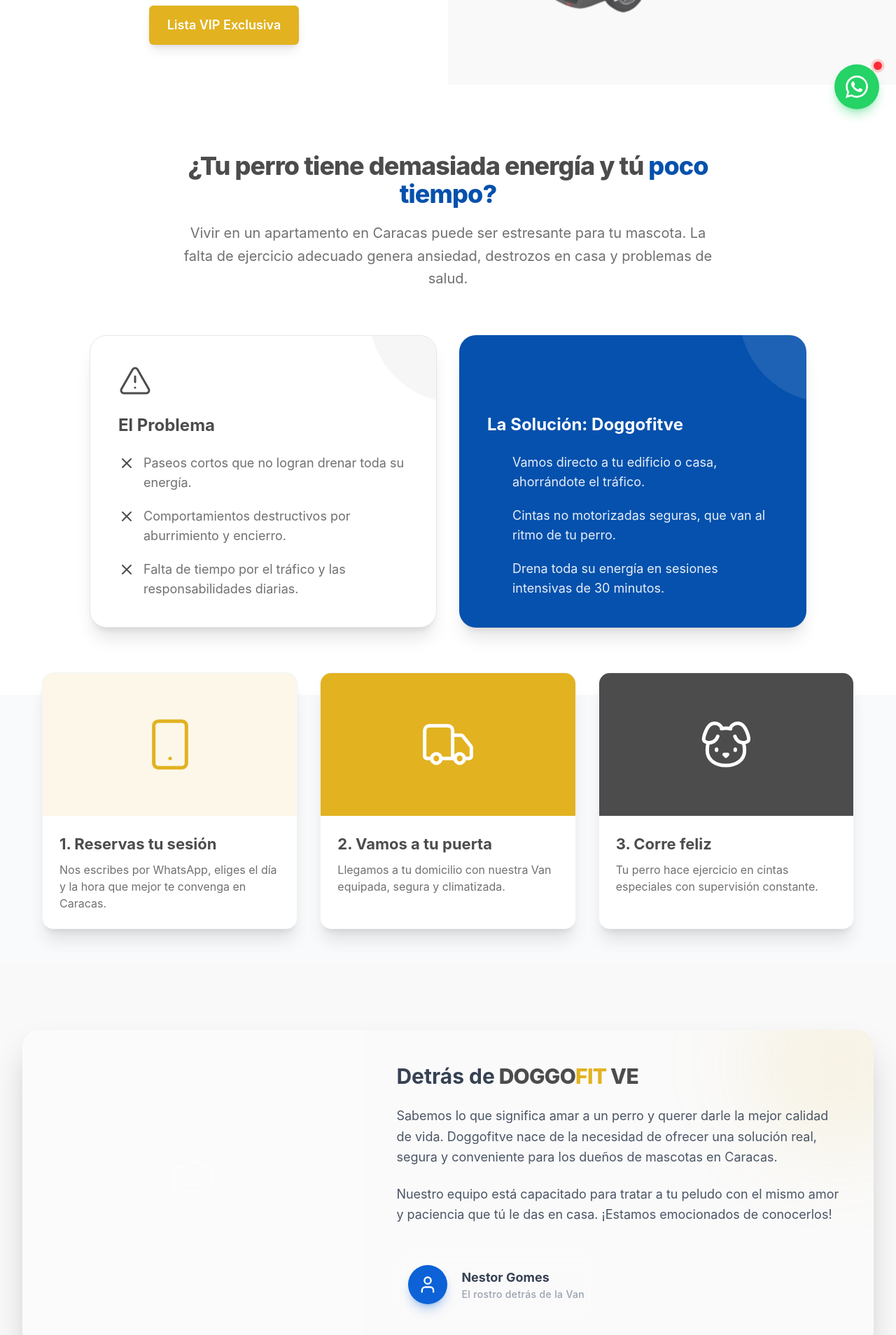
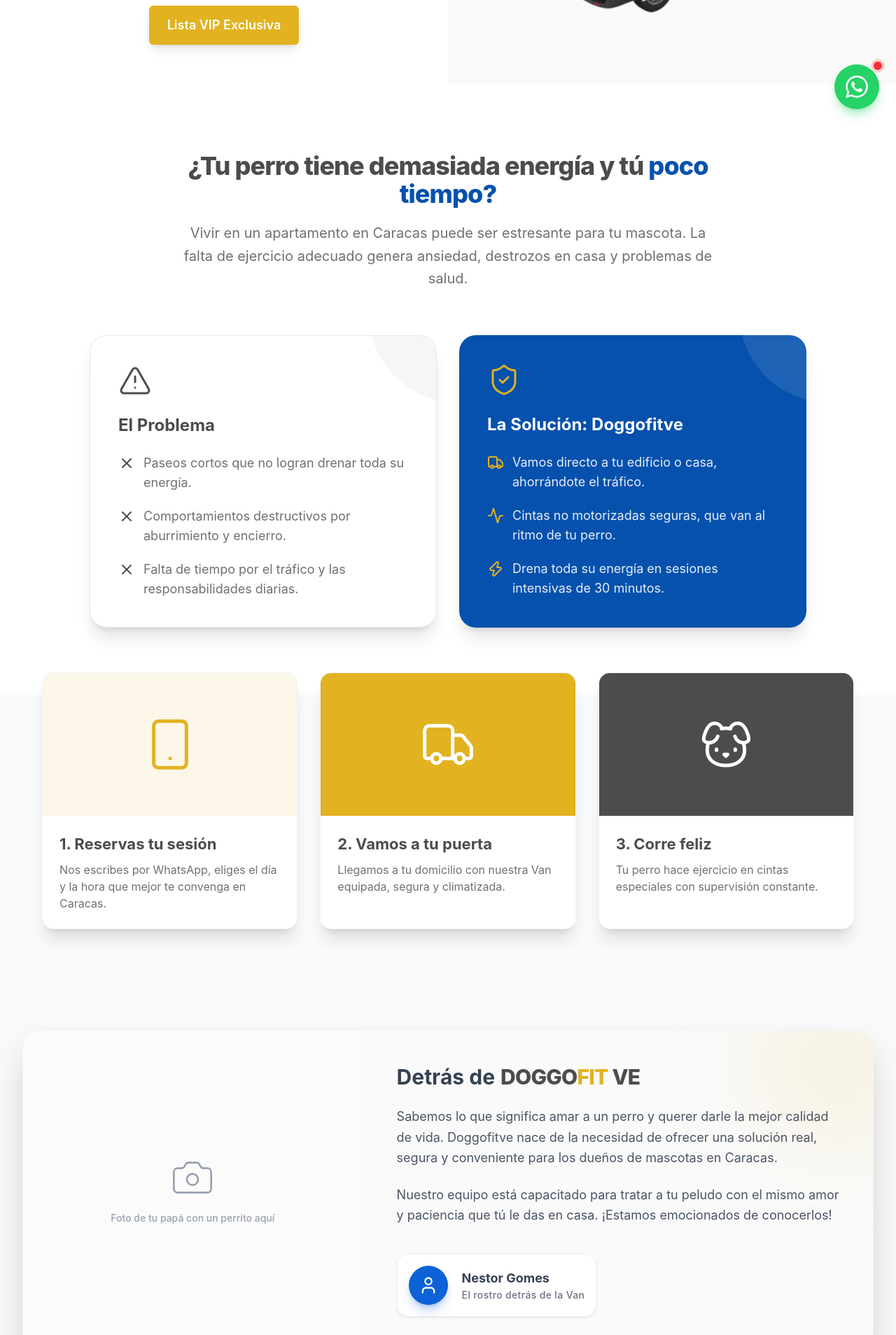
Before and after one commit to andreagomesavg/DoggoFitve, a React (Vite) app: page / in a window 1280 px wide. Shown: the part 620-2528 px from the top of the page at 70% size. Built offline with nearby package versions, Linux system fonts and the light colour scheme.

Commit message:
Agregando animaciones hasta la parte de about

```diff
--- a/package.json
+++ b/package.json
@@ -12,6 +12,8 @@
   "dependencies": {
     "@supabase/supabase-js": "^2.107.0",
     "@tailwindcss/vite": "^4.3.0",
+    "aos": "^2.3.4",
+    "framer-motion": "^12.40.0",
     "lucide-react": "^1.17.0",
     "react": "^19.2.6",
     "react-dom": "^19.2.6",
--- a/src/components/About.jsx
+++ b/src/components/About.jsx
@@ -1,22 +1,53 @@
 // src/components/About.jsx
 import React from 'react';
 import { Camera, User } from 'lucide-react';
+import { motion } from 'framer-motion';
 
 const About = () => {
+  // Variantes para el contenedor principal
+  const containerVariants = {
+    hidden: { opacity: 0, y: 50 },
+    visible: {
+      opacity: 1,
+      y: 0,
+      transition: {
+        duration: 0.7,
+        ease: "easeOut",
+        staggerChildren: 0.2, // Escalonamiento de los elementos hijos
+        delayChildren: 0.3    // Espera un poco antes de empezar a animar los textos
+      }
+    }
+  };
+
+  // Variantes para los textos que entran desde la derecha
+  const textVariants = {
+    hidden: { opacity: 0, x: 30 },
+    visible: {
+      opacity: 1,
+      x: 0,
+      transition: { duration: 0.6, ease: "easeOut" }
+    }
+  };
+
   return (
-    <section className="py-24 bg-[#f9f9f9] font-sans">
+    <section className="py-24 bg-[#f9f9f9] font-sans overflow-hidden">
       <div className="max-w-7xl mx-auto px-4 sm:px-6 lg:px-8">
 
-        {/* Contenedor Principal (Gris Corporativo) */}
-        <div className="bg-[#f9f9f9]/10 rounded-3xl overflow-hidden shadow-2xl flex flex-col md:flex-row relative">
+        {/* Contenedor Principal Animado */}
+        <motion.div
+          variants={containerVariants}
+          initial="hidden"
+          whileInView="visible"
+          viewport={{ once: true, margin: "-50px" }}
+          className="bg-[#f9f9f9]/10 rounded-3xl overflow-hidden shadow-2xl flex flex-col md:flex-row relative border border-gray-100"
+        >
 
           {/* Brillo decorativo sutil de fondo */}
           <div className="absolute top-0 right-0 w-64 h-64 bg-[#e2b220]/10 rounded-full blur-3xl -mr-20 -mt-20 pointer-events-none"></div>
 
           {/* Área de la Foto (Placeholder) */}
-          {/* Sustituye la ruta del src cuando tengas la foto real y descomenta la etiqueta <img> */}
-          <div className="md:w-2/5 bg-[#f9f9f9]/10 min-h-[350px] flex items-center justify-center relative overflow-hidden group">
-            <div className="text-white/40 flex flex-col items-center transition-transform duration-500 group-hover:scale-110">
+          <div className="md:w-2/5 bg-[#f9f9f9]/10 min-h-[350px] flex items-center justify-center relative overflow-hidden group border-r border-gray-100/50">
+            <div className="text-gray-400 flex flex-col items-center transition-transform duration-500 group-hover:scale-110">
               <Camera className="w-16 h-16 mb-4" strokeWidth={1} />
               <p className="text-sm px-10 text-center font-medium">
                 Foto de tu papá con un perrito aquí
@@ -27,38 +58,37 @@
 
           {/* Área de Texto */}
           <div className="md:w-3/5 p-8 md:p-12 flex flex-col justify-center relative z-10">
-            <h2 className="text-3xl font-bold text-gray-700 mb-6">
+
+            <motion.h2 variants={textVariants} className="text-3xl font-bold text-gray-700 mb-6 flex flex-wrap items-center gap-2">
               Detrás de
+              <span className="font-extrabold sm:text-3xl tracking-tight">
+                <span className="text-[#4c4c4c]">DOGGO</span><span className="text-[#e2b220]">FIT</span>
+                <span className="text-[#4c4c4c]"> VE</span>
+              </span>
+            </motion.h2>
 
-      <span className="font-extrabold  sm:text-3xl tracking-tight">
+            <motion.p variants={textVariants} className="text-gray-600 text-lg mb-6 leading-relaxed">
+              Sabemos lo que significa amar a un perro y querer darle la mejor calidad de vida. Doggofitve nace de la necesidad de ofrecer una solución real, segura y conveniente para los dueños de mascotas en Caracas.
+            </motion.p>
 
-        <span className="text-[#4c4c4c]">  DOGGO</span><span className="text-[#e2b220]">FIT</span>
-        <span className="text-[#4c4c4c]"> VE</span>
-      </span>
-
-            </h2>
-
-            <p className="text-gray-600 text-lg mb-6 leading-relaxed">
-              Sabemos lo que significa amar a un perro y querer darle la mejor calidad de vida. Doggofitve nace de la necesidad de ofrecer una solución real, segura y conveniente para los dueños de mascotas en Caracas.
-            </p>
-
-            <p className="text-gray-600 text-lg leading-relaxed mb-10">
+            <motion.p variants={textVariants} className="text-gray-600 text-lg leading-relaxed mb-10">
               Nuestro equipo está capacitado para tratar a tu peludo con el mismo amor y paciencia que tú le das en casa. ¡Estamos emocionados de conocerlos!
-            </p>
+            </motion.p>
 
             {/* Tarjeta del Fundador (Bento style interior) */}
-            <div className="flex items-center gap-5 p-4 rounded-2xl bg-white/5 border border-white/10 w-fit backdrop-blur-sm">
+            <motion.div variants={textVariants} className="flex items-center gap-5 p-4 rounded-2xl bg-white border border-gray-100 shadow-sm w-fit backdrop-blur-sm">
               <div className="w-14 h-14 bg-[#0c62d6] rounded-full flex items-center justify-center text-white shadow-lg shadow-[#0c62d6]/30">
                 <User className="w-7 h-7" strokeWidth={2} />
               </div>
               <div>
                 <p className="text-gray-700 font-bold text-lg">Nestor Gomes</p>
-                <p className="text-gray-400 text-sm font-medium tracking-wide">El rostro detrás de la Van</p>
+                <p className="text-gray-500 text-sm font-medium tracking-wide">El rostro detrás de la Van</p>
               </div>
-            </div>
+            </motion.div>
+
           </div>
 
-        </div>
+        </motion.div>
       </div>
     </section>
   );
--- a/src/components/LeadForm.jsx
+++ b/src/components/LeadForm.jsx
@@ -1,5 +1,5 @@
 // src/components/LeadForm.jsx
-import React, { useState } from 'react';
+import { useState } from 'react';
 import { supabase } from '../config/supabase';
 import { Send, CheckCircle2, AlertCircle } from 'lucide-react';
 
--- a/src/components/Problem.jsx
+++ b/src/components/Problem.jsx
@@ -1,27 +1,39 @@
 // src/components/Problem.jsx
-import React from 'react';
+
 import { AlertTriangle, ShieldCheck, X, Truck, Activity, Zap } from 'lucide-react';
+import { motion } from 'framer-motion';
 
 const Problem = () => {
   return (
-    <section className="py-24 bg-white font-sans">
+    <section className="py-24 bg-white font-sans overflow-hidden">
       <div className="max-w-7xl mx-auto px-4 sm:px-6 lg:px-8">
 
         {/* Encabezado de la sección */}
-        <div className="text-center max-w-3xl mx-auto mb-16">
+        <motion.div
+          initial={{ opacity: 0, y: 40 }}
+          whileInView={{ opacity: 1, y: 0 }}
+          viewport={{ once: true, margin: "-100px" }}
+          transition={{ duration: 0.6 }}
+          className="text-center max-w-3xl mx-auto mb-16"
+        >
           <h2 className="text-3xl font-extrabold text-[#4c4c4c] sm:text-4xl tracking-tight">
             ¿Tu perro tiene demasiada energía y tú <span className="text-[#0551ad]">poco tiempo?</span>
           </h2>
           <p className="mt-5 text-xl text-[#4c4c4c]/80 leading-relaxed">
             Vivir en un apartamento en Caracas puede ser estresante para tu mascota. La falta de ejercicio adecuado genera ansiedad, destrozos en casa y problemas de salud.
           </p>
-        </div>
+        </motion.div>
 
         <div className="grid grid-cols-1 md:grid-cols-2 gap-8 max-w-5xl mx-auto">
 
-          {/* Tarjeta del Problema (Estética Limpia y Analítica) */}
-          <div className="bg-white rounded-3xl p-8 md:p-10 border border-gray-200 shadow-xl hover:shadow-2xl transition-all duration-300 relative overflow-hidden group">
-            {/* Círculo decorativo sutil en la esquina */}
+          {/* Tarjeta del Problema (Entra desde la izquierda) */}
+          <motion.div
+            initial={{ opacity: 0, x: -50 }}
+            whileInView={{ opacity: 1, x: 0 }}
+            viewport={{ once: true, margin: "-50px" }}
+            transition={{ duration: 0.6, delay: 0.2 }}
+            className="bg-white rounded-3xl p-8 md:p-10 border border-gray-200 shadow-xl hover:shadow-2xl transition-all duration-300 relative overflow-hidden group"
+          >
             <div className="absolute top-0 right-0 w-32 h-32 bg-[#4c4c4c]/5 rounded-bl-full -mr-8 -mt-8 transition-transform group-hover:scale-110"></div>
 
             <AlertTriangle className="w-12 h-12 text-[#4c4c4c] mb-6 relative z-10" strokeWidth={1.5} />
@@ -43,33 +55,38 @@
                 <span>Falta de tiempo por el tráfico y las responsabilidades diarias.</span>
               </li>
             </ul>
-          </div>
+          </motion.div>
 
-          {/* Tarjeta de la Solución (Impacto Visual y Positivo) */}
-          <div className="bg-[#0551ad] rounded-3xl p-8 md:p-10 shadow-xl hover:shadow-2xl hover:-translate-y-1 transition-all duration-300 relative overflow-hidden text-white group">
-            {/* Círculo decorativo translúcido */}
+          {/* Tarjeta de la Solución (Entra desde la derecha) */}
+          <motion.div
+            initial={{ opacity: 0, x: 50 }}
+            whileInView={{ opacity: 1, x: 0 }}
+            viewport={{ once: true, margin: "-50px" }}
+            transition={{ duration: 0.6, delay: 0.4 }}
+            className="bg-[#0551ad] rounded-3xl p-8 md:p-10 shadow-xl hover:shadow-2xl hover:-translate-y-1 transition-all duration-300 relative overflow-hidden text-white group"
+          >
             <div className="absolute top-0 right-0 w-32 h-32 bg-white/10 rounded-bl-full -mr-8 -mt-8 transition-transform group-hover:scale-110"></div>
 
-            <ShieldCheck className="w-12 h-12 text-[#0551ad] mb-6 relative z-10" strokeWidth={1.5} />
+            <ShieldCheck className="w-12 h-12 text-[#e2b220] mb-6 relative z-10" strokeWidth={1.5} />
             <h3 className="text-2xl font-bold mb-6 relative z-10">
               La Solución: Doggofitve
             </h3>
 
             <ul className="space-y-5 text-white/90 relative z-10 text-lg">
               <li className="flex items-start">
-                <Truck className="w-6 h-6 text-[#0551ad] mr-3 shrink-0 mt-0.5" strokeWidth={2} />
+                <Truck className="w-6 h-6 text-[#e2b220] mr-3 shrink-0 mt-0.5" strokeWidth={2} />
                 <span>Vamos directo a tu edificio o casa, ahorrándote el tráfico.</span>
               </li>
               <li className="flex items-start">
-                <Activity className="w-6 h-6 text-[#0551ad] mr-3 shrink-0 mt-0.5" strokeWidth={2} />
+                <Activity className="w-6 h-6 text-[#e2b220] mr-3 shrink-0 mt-0.5" strokeWidth={2} />
                 <span>Cintas no motorizadas seguras, que van al ritmo de tu perro.</span>
               </li>
               <li className="flex items-start">
-                <Zap className="w-6 h-6 text-[#0551ad] mr-3 shrink-0 mt-0.5" strokeWidth={2} />
+                <Zap className="w-6 h-6 text-[#e2b220] mr-3 shrink-0 mt-0.5" strokeWidth={2} />
                 <span>Drena toda su energía en sesiones intensivas de 30 minutos.</span>
               </li>
             </ul>
-          </div>
+          </motion.div>
 
         </div>
       </div>
--- a/src/components/Steps.jsx
+++ b/src/components/Steps.jsx
@@ -1,54 +1,74 @@
 // src/components/Steps.jsx
-import {   Smartphone, Truck, Dog } from 'lucide-react';
+import { Smartphone, Truck, Dog } from 'lucide-react';
+import { motion } from 'framer-motion';
 
 const Steps = () => {
 
+  // Definimos las reglas de animación para el contenedor (Padre)
+  const containerVariants = {
+    hidden: { opacity: 0 },
+    visible: {
+      opacity: 1,
+      transition: {
+        staggerChildren: 0.2 // Tiempo de espera entre la aparición de cada tarjeta (0.2s)
+      }
+    }
+  };
+
+  // Definimos las reglas de animación para cada tarjeta (Hijos)
+  const cardVariants = {
+    hidden: { opacity: 0, y: 50 }, // Empiezan invisibles y un poco más abajo
+    visible: {
+      opacity: 1,
+      y: 0, // Suben a su posición original
+      transition: { duration: 0.6, ease: "easeOut" }
+    }
+  };
+
   return (
-    <div id="how-it-works" className="grid gap-6 px-5 py-12 lg:grid-cols-1 xl:grid-cols-3 lg:gap-8 max-w-[1200px] mx-auto items-stretch relative z-30 -mt-10 md:-mt-20">
+    <motion.div
+      id="how-it-works"
+      variants={containerVariants}
+      initial="hidden"
+      whileInView="visible"
+      viewport={{ once: true, margin: "-50px" }} // Se activa cuando entra en pantalla
+      className="grid gap-6 px-5 py-12 lg:grid-cols-1 xl:grid-cols-3 lg:gap-8 max-w-[1200px] mx-auto items-stretch relative z-30 -mt-10 md:-mt-20"
+    >
 
       {/* Tarjeta 1 - Acento sutil amarillo */}
-             <div className="flex flex-col bg-white rounded-2xl overflow-hidden shadow-xl hover:shadow-2xl transition-all duration-300 hover:scale-[1.02] cursor-pointer border border-gray-100">
+      <motion.div variants={cardVariants} className="flex flex-col bg-white rounded-2xl overflow-hidden shadow-xl hover:shadow-2xl transition-all duration-300 hover:scale-[1.02] cursor-pointer border border-gray-100">
         <div className="aspect-[16/9] w-full bg-[#e2b220]/10 flex items-center justify-center">
           <Smartphone className="w-20 h-20 text-[#e2b220]" strokeWidth={1.5} />
         </div>
         <div className="p-6 flex flex-col flex-grow">
           <h3 className="text-[22px] font-bold text-[#4c4c4c] mb-2">1. Reservas tu sesión</h3>
           <p className="text-[#4c4c4c]/80 flex-grow">Nos escribes por WhatsApp, eliges el día y la hora que mejor te convenga en Caracas.</p>
-                 {/* <div className="flex items-center text-[#e2b220] font-semibold mt-4">
-                   Saber más <ArrowRight className="ml-2 w-4 h-4" />
-                 </div> */}
         </div>
-             </div>
+      </motion.div>
 
       {/* Tarjeta 2 - Acento fuerte amarillo */}
-             <div className="flex flex-col bg-white rounded-2xl overflow-hidden shadow-xl hover:shadow-2xl transition-all duration-300 hover:scale-[1.02] cursor-pointer border border-gray-100">
+      <motion.div variants={cardVariants} className="flex flex-col bg-white rounded-2xl overflow-hidden shadow-xl hover:shadow-2xl transition-all duration-300 hover:scale-[1.02] cursor-pointer border border-gray-100">
         <div className="aspect-[16/9] w-full bg-[#e2b220] flex items-center justify-center">
           <Truck className="w-20 h-20 text-white" strokeWidth={1.5} />
         </div>
         <div className="p-6 flex flex-col flex-grow">
           <h3 className="text-[22px] font-bold text-[#4c4c4c] mb-2">2. Vamos a tu puerta</h3>
           <p className="text-[#4c4c4c]/80 flex-grow">Llegamos a tu domicilio con nuestra Van equipada, segura y climatizada.</p>
-                 {/* <div className="flex items-center text-[#e2b220] font-semibold mt-4">
-                   Saber más <ArrowRight className="ml-2 w-4 h-4" />
-                 </div> */}
         </div>
-             </div>
+      </motion.div>
 
       {/* Tarjeta 3 - Acento color corporativo secundario (#4c4c4c) */}
-             <div className="flex flex-col bg-white rounded-2xl overflow-hidden shadow-xl hover:shadow-2xl transition-all duration-300 hover:scale-[1.02] cursor-pointer border border-gray-100">
+      <motion.div variants={cardVariants} className="flex flex-col bg-white rounded-2xl overflow-hidden shadow-xl hover:shadow-2xl transition-all duration-300 hover:scale-[1.02] cursor-pointer border border-gray-100">
         <div className="aspect-[16/9] w-full bg-[#4c4c4c] flex items-center justify-center">
           <Dog className="w-20 h-20 text-white" strokeWidth={1.5} />
         </div>
         <div className="p-6 flex flex-col flex-grow">
           <h3 className="text-[22px] font-bold text-[#4c4c4c] mb-2">3. Corre feliz</h3>
           <p className="text-[#4c4c4c]/80 flex-grow">Tu perro hace ejercicio en cintas especiales con supervisión constante.</p>
-                 {/* <div className="flex items-center text-[#e2b220] font-semibold mt-4">
-                   Saber más <ArrowRight className="ml-2 w-4 h-4" />
-                 </div> */}
         </div>
-             </div>
+      </motion.div>
 
-           </div>
+    </motion.div>
   );
 };
 
--- a/src/components/WhatsAppButton.jsx
+++ b/src/components/WhatsAppButton.jsx
@@ -1,5 +1,4 @@
 // src/components/WhatsAppButton.jsx
-import React from 'react';
 
 const WhatsAppButton = () => {
   return (
```
Also changed, not shown: src/components/Hero.jsx (+55 -21 lines), 1 other file (tests, documents, lock files or other folders). Lines whose indentation alone changed are shown as unchanged.
